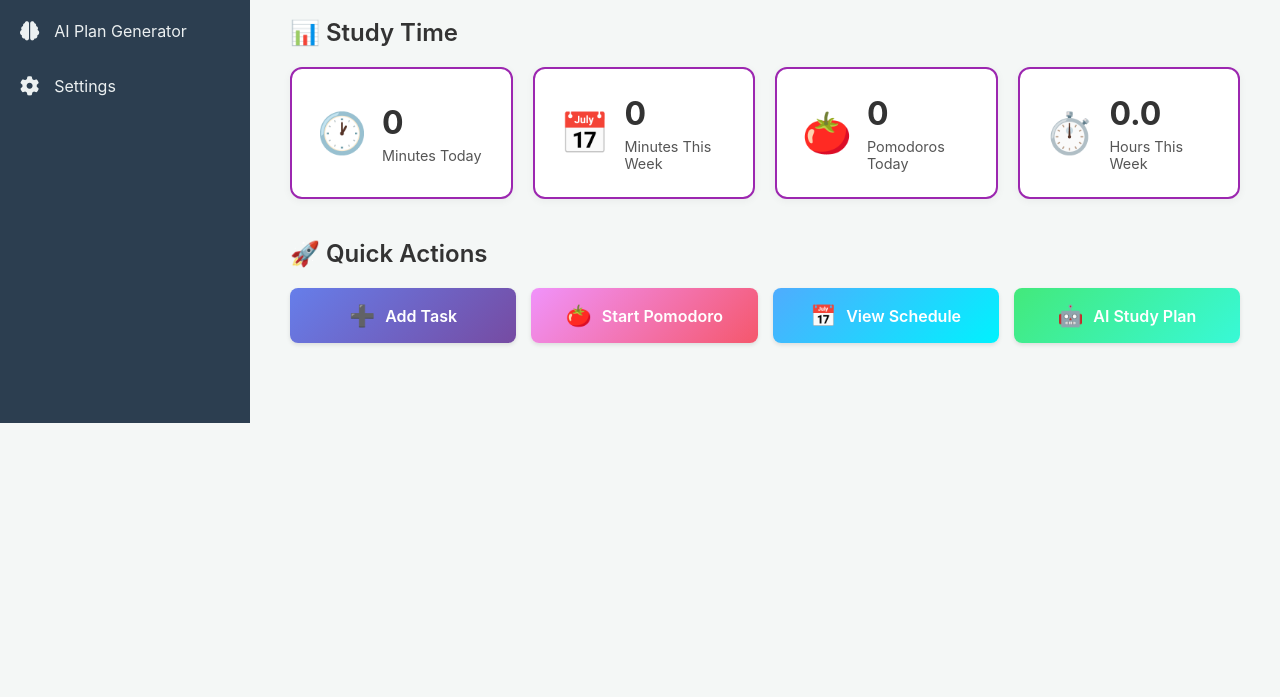
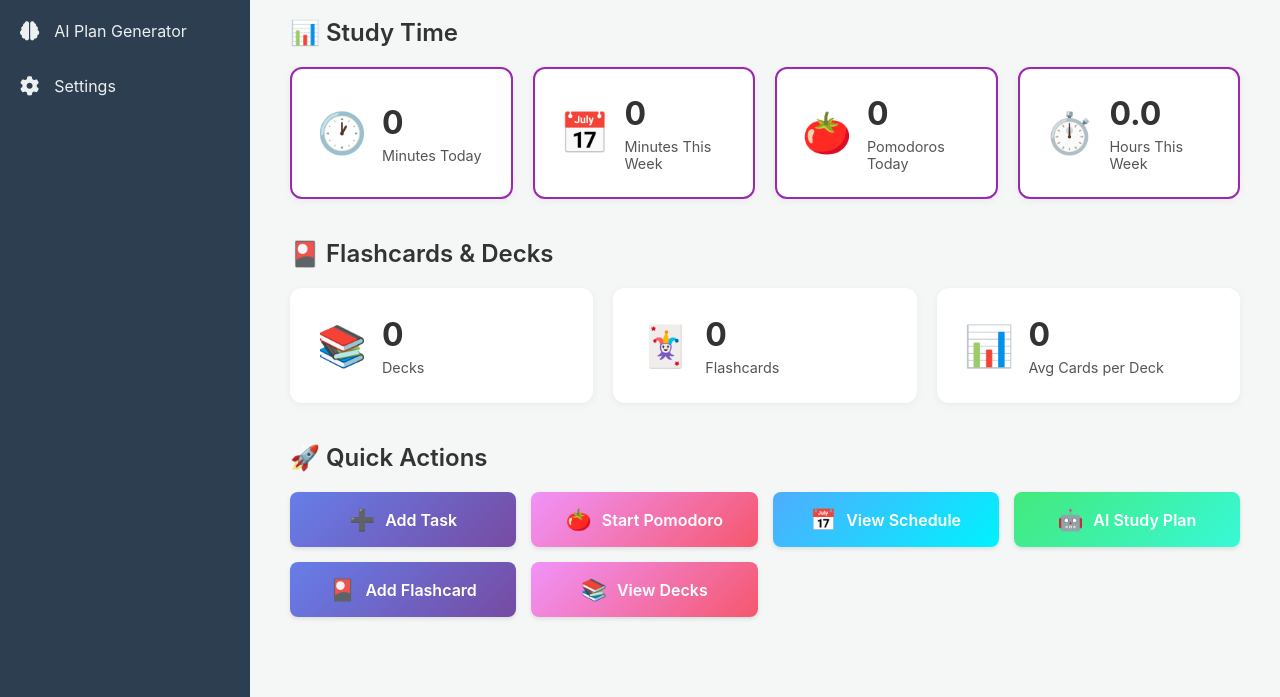
Before and after one commit to StudyPlannerJM/Final-project, a Flask app: page / in a window 1280 px wide. Shown: the part 449-1146 px from the top of the page. Before the commit the page ends 872 px from the top, so only its background shows below. Run offline with Flask 3, Linux system fonts and the light colour scheme; a user stored in the database is signed in; data that the repository does not hold is empty; some libraries are stand-ins or nearby versions.

Commit message:
flashcard htmls updated 2

```diff
--- a/app/routes.py
+++ b/app/routes.py
@@ -191,6 +191,10 @@ def dashboard():
         PomodoroSession.completed == True
     ).count()
 
+    # Deck and Flashcard statistics
+    total_decks = Deck.query.filter_by(user_id=current_user.id).count()
+    total_flashcards = Flashcard.query.filter_by(user_id=current_user.id).count()
+
     return render_template(
         'dashboard.html',
         title='Dashboard',
@@ -202,7 +206,10 @@ def dashboard():
         # NEW: Pass study stats
         today_minutes=today_minutes,
         week_minutes=week_minutes,
-        pomodoros_today=pomodoros_today
+        pomodoros_today=pomodoros_today,
+        # Flashcard stats
+        total_decks=total_decks,
+        total_flashcards=total_flashcards
     )
 
 
--- a/app/templates/dashboard.html
+++ b/app/templates/dashboard.html
@@ -80,6 +80,34 @@
         </div>
     </div>
 
+    <!-- Flashcard Overview -->
+    <div class="section">
+        <h2 class="section-title">🎴 Flashcards & Decks</h2>
+        <div class="stats-grid">
+            <div class="stat-card flashcard">
+                <div class="stat-icon">📚</div>
+                <div class="stat-content">
+                    <h3>{{ total_decks }}</h3>
+                    <p>Deck{{ 's' if total_decks != 1 else '' }}</p>
+                </div>
+            </div>
+            <div class="stat-card flashcard">
+                <div class="stat-icon">🃏</div>
+                <div class="stat-content">
+                    <h3>{{ total_flashcards }}</h3>
+                    <p>Flashcard{{ 's' if total_flashcards != 1 else '' }}</p>
+                </div>
+            </div>
+            <div class="stat-card flashcard">
+                <div class="stat-icon">📊</div>
+                <div class="stat-content">
+                    <h3>{{ (total_flashcards / total_decks) | round(1) if total_decks > 0 else 0 }}</h3>
+                    <p>Avg Cards per Deck</p>
+                </div>
+            </div>
+        </div>
+    </div>
+
     <!-- Quick Actions -->
     <div class="section">
         <h2 class="section-title">🚀 Quick Actions</h2>
@@ -99,6 +127,14 @@
             <a href="{{ url_for('main.ai_plan_generator') }}" class="action-btn quaternary">
                 <span class="btn-icon">🤖</span>
                 <span>AI Study Plan</span>
+            </a>
+            <a href="{{ url_for('main.add_flashcard') }}" class="action-btn primary">
+                <span class="btn-icon">🎴</span>
+                <span>Add Flashcard</span>
+            </a>
+            <a href="{{ url_for('main.decks') }}" class="action-btn secondary">
+                <span class="btn-icon">📚</span>
+                <span>View Decks</span>
             </a>
         </div>
     </div>
```
Also changed, not shown: app/templates/edit_flashcards.html (+19 -4 lines), app/templates/edit_task.html (+71 -17 lines).
